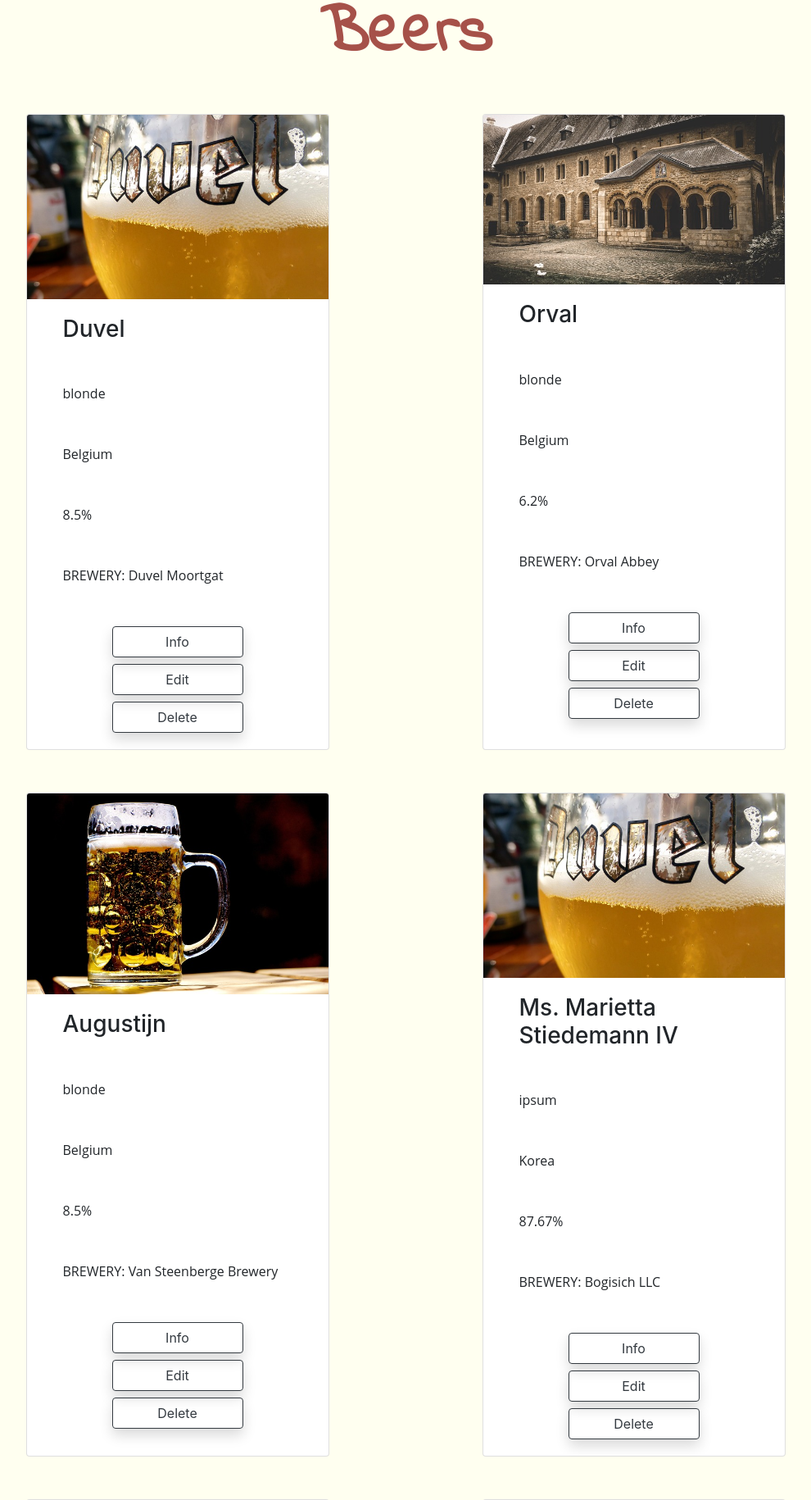
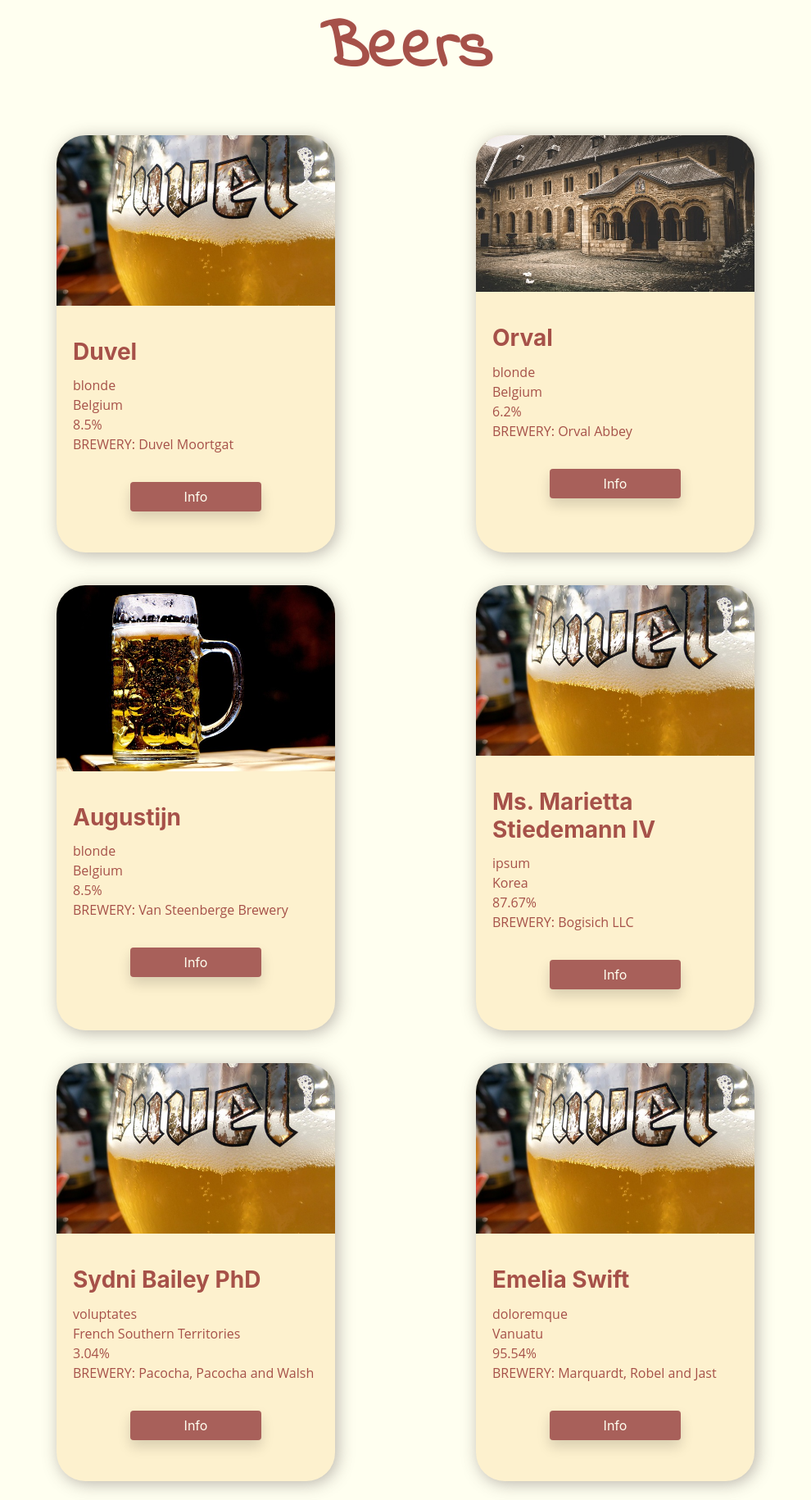
Before and after one commit to Sofievdabeele/beerbuddy, a Laravel app: page /beers in a window 1280 px wide. Shown: the part 171-2001 px from the top of the page at 82% size, without its empty margins (145-1135 px from the left). Run offline with Laravel 10, Linux system fonts and the light colour scheme; data comes from the database, SQL or seed files in the repository; style sheets or scripts are compiled from the project's sources.

Commit message:
Add styling, clean up css

```diff
--- a/laravel-and-beyond/resources/css/app.css
+++ b/laravel-and-beyond/resources/css/app.css
@@ -1,18 +1,12 @@
 body {
-    position: relative;
+
     margin: 0;
     padding: 0;
     min-height: 100vh;
-}
-footer {
-
-    position: absolute;
-    bottom: 0;
-    width: 100%;
-    height: 50px;
-    text-align: center;
+    background-color: #FFFFF0;
 }
 
+/* header */
 nav{
     color: #FFFFF0;
     height: 150px;
@@ -43,39 +50,57 @@
     padding: 8px;
     color: #FFFFF0;
     margin-right: 30px;
-  }
-  li a:hover {
+    font-size: larger;
+}
+li a:hover {
     color: #a46863;
     font-weight: bolder;
     text-decoration: none;
-  }
-.logo{
-    width: 30%;
-    min-width: 42px;
-    min-width: 138px;
 }
-.logo:hover{
-    transform: scale(1.1);
+.dropdown-menu{
+    background-color: #FFFFF0;
+    height: 150px
+
+}
+.dropdown-item{
+    color: #A65149;
+    margin: 10px 0;
+}
+.dropdown-item:hover{
+    background-color: #a46863;
+    color: #FFFFF0;
 }
 .burgermenu{
     width: 30%;
     max-width: 116px;
     min-width: 54px;
 }
+.burger{
+    border: solid black 4px;
+    box-shadow: #4a3f3e63 3px 3px 20px;
+    border-radius: 10px;
+    padding: 10px;
+}
 .burger:hover{
     transform: scale(1.1);
 }
 
-body{
-    background-color: #FFFFF0;
+/* footer */
+footer {
+    position: static;
+    bottom: 0;
+    width: 100%;
+    text-align: center;
 }
+
 h1{
     color:  #A65149;
     text-align: center;
     font-family: 'Indie Flower', cursive;
     font-size: 500%;
     font-weight: bolder;
-    margin-bottom: 35px;
+    margin: 35px 0;
+
 }
 h2{
     font-family: 'Abril Fatface', cursive;
@@ -93,6 +117,80 @@
     font-family: 'Indie Flower', cursive;
     font-family: 'Open Sans', sans-serif;
 }
+
+div.container{
+    display: flex;
+    flex-direction: column;
+    flex-wrap: wrap;
+}
+
+/* cards */
+.card-container{
+    display: flex;
+    flex-wrap: wrap;
+    justify-content: space-around;
+    margin: 0 10%;
+}
+.cards{
+    background-color:#f29f0524;
+    color: #A65149;
+    border-radius: 35px;
+    border: none;
+    box-shadow: #4a3f3e63 3px 3px 20px;
+    width: 40%;
+    min-width: 250px;
+    max-width: 340px;
+    margin: 20px;
+}
+.card-img-top{
+    border-top-left-radius: 35px;
+    border-top-right-radius: 35px;
+}
+h3.card-title{
+    font-weight: bolder;
+    margin-top: 20px;
+}
+p.card-text{
+    margin: 0;
+    text-align: left;
+}
+.card{
+    padding: 40px;
+    background-color:#f29f0524;
+    color: #A65149;
+    border-radius: 35px;
+    border: none;
+    box-shadow: #4a3f3e63 3px 3px 20px;
+    margin: auto;
+    width: 80%;
+}
+/* buttons */
+div#button-group{
+    margin: 30px 0;
+    padding-top: 10px;
+}
+.btn{
+    background-color: #a8605a;
+    color:  #FFFFF0;
+    border: none;
+    box-shadow: #4a3f3e63 3px 3px 20px;
+}
+
+/* beer builder form */
+.beer-builder-form{
+    width: 80%;
+    margin: auto;
+}
+div.form-row{
+    margin-bottom: 20px;
+}
+div.col{
+    margin: 0 5px;
+}
+.home-button{
+    margin: 40px;
+}
+
 .form-container{
     display: flex;
     justify-content: center;
--- a/laravel-and-beyond/resources/views/beers.blade.php
+++ b/laravel-and-beyond/resources/views/beers.blade.php
@@ -1,8 +1,8 @@
 @extends('layouts.layout')
 @section('content')
 
-<h1 class="text-center mx-auto mt-3 mb-5">Beers</h1>
-<div class="container d-flex flex-wrap mx-auto w-100 gap-1" id="card-container">
+<h1>Beers</h1>
+<div class="card-container">
 
     @foreach ($beers as $beer)
         <x-beer-preview-card :beer="$beer"/>
--- a/laravel-and-beyond/resources/views/components/beer-preview-card.blade.php
+++ b/laravel-and-beyond/resources/views/components/beer-preview-card.blade.php
@@ -1,20 +1,17 @@
 @props(['beer'])
 
-<div class="card mb-5 mx-auto" style="max-width: 450px; max-width: 370px;">
+<div class="cards">
     <img class="card-img-top" src="{{$beer->image}}" alt="Image of the displayed beer">
-    <div class="card-body mx-4">
+    <div class="card-body">
       <h3 class="card-title">{{$beer->name}}</h3>
       <p class="card-text">{{$beer->type}}</p>
       <p class="card-text">{{$beer->country}}</p>
       <p class="card-text">{{$beer->alcohol_percentage}}%</p>
       <p class="card-text">BREWERY: {{$beer->brewery}}</p>
 
-      <div class="d-flex justify-content-center align-items-center mt-4">
+      <div class="d-flex justify-content-center align-items-center mt-4" id="button-group">
         <div class=" flex-column h-15 w-40">
-
           <a href="/beers/{{$beer->slug}}" class="btn btn-outline-dark btn-block shadow">Info</a>
-          <a href="#" class="btn btn-outline-dark btn-block shadow">Edit</a>
-          <a href="#" class="btn btn-outline-dark btn-block shadow">Delete</a>
         </div>
       </div>
 
--- a/laravel-and-beyond/resources/views/new-beers.blade.php
+++ b/laravel-and-beyond/resources/views/new-beers.blade.php
@@ -1,8 +1,8 @@
 @extends('layouts.layout')
 @section('content')
 
-<h1 class="text-center mx-auto mt-3 mb-5">My Beer Collection</h1>
-<div class="container d-flex flex-wrap mx-auto w-100 gap-1" id="card-container">
+<h1>My Beer Collection</h1>
+<div class="card-container">
 
     @foreach ($newBeers as $newBeer)
         <x-new-beer-preview-card :newBeer="$newBeer"/>
```
Also changed, not shown: other parts of laravel-and-beyond/resources/css/app.css (+29 -2 lines), laravel-and-beyond/resources/views/beer.blade.php (+4 -3 lines), laravel-and-beyond/resources/views/components/new-beer-preview-card.blade.php (+5 -4 lines), laravel-and-beyond/resources/views/create.blade.php (+8 -8 lines), laravel-and-beyond/resources/views/edit-new-beer.blade.php (+10 -18 lines), laravel-and-beyond/resources/views/new-beer.blade.php (+4 -10 lines).
